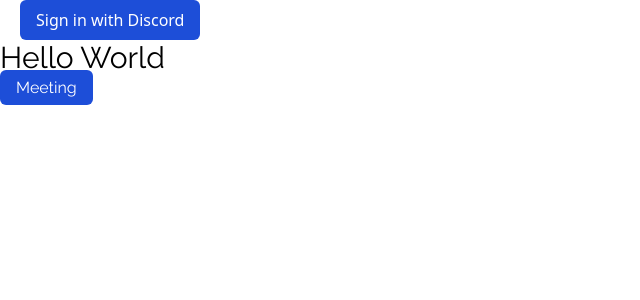
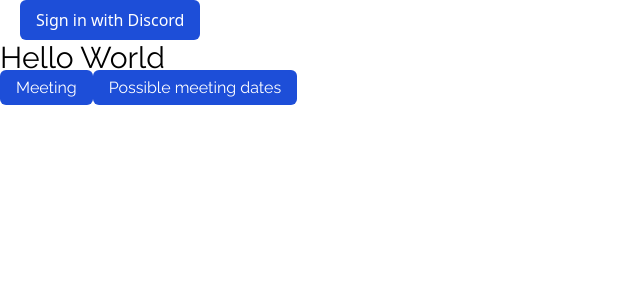
Before and after one commit to fantasygame/meetings, a Next.js app: page / in a window 1280 px wide. Shown: the top 300 px of the page, without its empty margins (0-640 px from the left). Built offline with nearby package versions, Linux system fonts and the light colour scheme; no server answers.

Commit message:
Update page.tsx

```diff
--- a/app/page.tsx
+++ b/app/page.tsx
@@ -11,6 +11,9 @@ export default function Home() {
       <Link className='btn' href="/meeting">
         Meeting
       </Link>
+      <Link className='btn' href="/meeting/result">
+        Possible meeting dates
+      </Link>
     </main>
   )
 }
```
